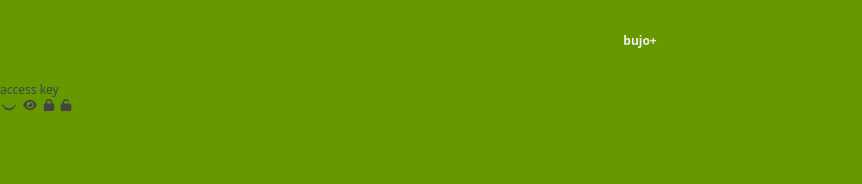
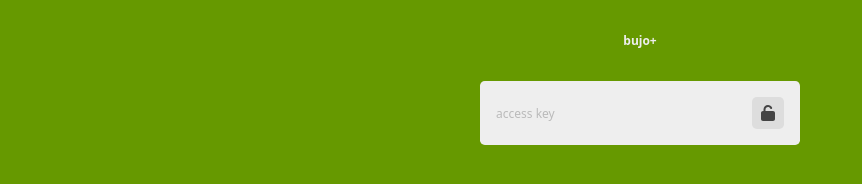
Before and after one commit to fkakatie/bujo, a website: page index.html in a window 1280 px wide. In both pictures the pointer is over the button "submit key". Shown: the whole page, without its empty margins (0-862 px from the left). Drawn offline with Linux system fonts and the light colour scheme.

Commit message:
fix: broken selectors for login

```diff
--- a/assets/styles/styles.css
+++ b/assets/styles/styles.css
@@ -77,20 +77,22 @@ i.icon-spinner {
 }
 
 /* login form */
-.login form {
+form.login {
   display: flex;
   position: relative;
+  max-width: 320px;
+  margin: auto;
   background-color: var(--color-white);
   color: var(--color-black);
   border-radius: .3rem;
   padding: 1rem;
 }
 
-.login form.invalid {
+form.login.invalid {
   outline: 3px solid var(--color-red);
 }
 
-.login form label {
+form.login label {
   position: absolute;
   top: 50%;
   transform: translateY(-50%);
@@ -98,80 +100,80 @@ i.icon-spinner {
   opacity: .3;
 }
 
-.login form label[data-status="hidden"] {
+form.login label[data-status="hidden"] {
   visibility: hidden;
 }
 
-.login form input {
+form.login input {
   flex-grow: 1;
   font-family: monospace;
 }
 
-.login form .buttons {
+form.login .buttons {
   display: flex;
   gap: .3rem;
 }
 
-.login form button,
-.login form button i {
+form.login button,
+form.login button i {
   display: flex;
   align-items: center;
   justify-content: center;
 }
 
-.login form button {
+form.login button {
   padding: .5rem;
   border-radius: .3rem;
   cursor: pointer;
   transition: background-color .3s;
 }
 
-.login form button svg {
+form.login button svg {
   height: 1rem;
   width: 1rem;
 }
 
-.login form button i.icon-eye,
-.login form button i.icon-unlock {
+form.login button i.icon-eye,
+form.login button i.icon-unlock {
   display: none;
 }
 
-.login form button:hover,
-.login form button:focus {
+form.login button:hover,
+form.login button:focus {
   background-color: var(--color-gray);
 }
 
-.login form button[data-status="authenticating"] {
+form.login button[data-status="authenticating"] {
   background-color: var(--color-green);
   color: var(--color-white);
 }
 
-.login form button[aria-selected="true"] i.icon-eye,
-.login form button[aria-selected="false"] i.icon-eye-closed,
-.login form button:hover i.icon-unlock,
-.login form button:focus i.icon-unlock,
-.login form button[aria-selected="true"]:hover i.icon-eye-closed,
-.login form button[aria-selected="true"]:focus i.icon-eye-closed,
-.login form button[aria-selected="false"]:hover i.icon-eye,
-.login form button[aria-selected="false"]:focus i.icon-eye {
+form.login button[aria-selected="true"] i.icon-eye,
+form.login button[aria-selected="false"] i.icon-eye-closed,
+form.login button:hover i.icon-unlock,
+form.login button:focus i.icon-unlock,
+form.login button[aria-selected="true"]:hover i.icon-eye-closed,
+form.login button[aria-selected="true"]:focus i.icon-eye-closed,
+form.login button[aria-selected="false"]:hover i.icon-eye,
+form.login button[aria-selected="false"]:focus i.icon-eye {
   display: flex;
 }
 
-.login form button[aria-selected="true"] i.icon-eye-closed,
-.login form button[aria-selected="false"] i.icon-eye,
-.login form button:hover i.icon-lock,
-.login form button:focus i.icon-lock,
-.login form button[aria-selected="true"]:hover i.icon-eye,
-.login form button[aria-selected="true"]:focus i.icon-eye,
-.login form button[aria-selected="false"]:hover i.icon-eye-closed,
-.login form button[aria-selected="false"]:focus i.icon-eye-closed,
-.login form button[data-status="authenticating"] i.icon-lock,
-.login form button[data-status="authenticating"] i.icon-unlock {
+form.login button[aria-selected="true"] i.icon-eye-closed,
+form.login button[aria-selected="false"] i.icon-eye,
+form.login button:hover i.icon-lock,
+form.login button:focus i.icon-lock,
+form.login button[aria-selected="true"]:hover i.icon-eye,
+form.login button[aria-selected="true"]:focus i.icon-eye,
+form.login button[aria-selected="false"]:hover i.icon-eye-closed,
+form.login button[aria-selected="false"]:focus i.icon-eye-closed,
+form.login button[data-status="authenticating"] i.icon-lock,
+form.login button[data-status="authenticating"] i.icon-unlock {
   display: none;
 }
 
 @media (width >= 600px) {
-  .login form #toggle-password {
+  form.login #toggle-password {
     display: none;
   }
 }
```
